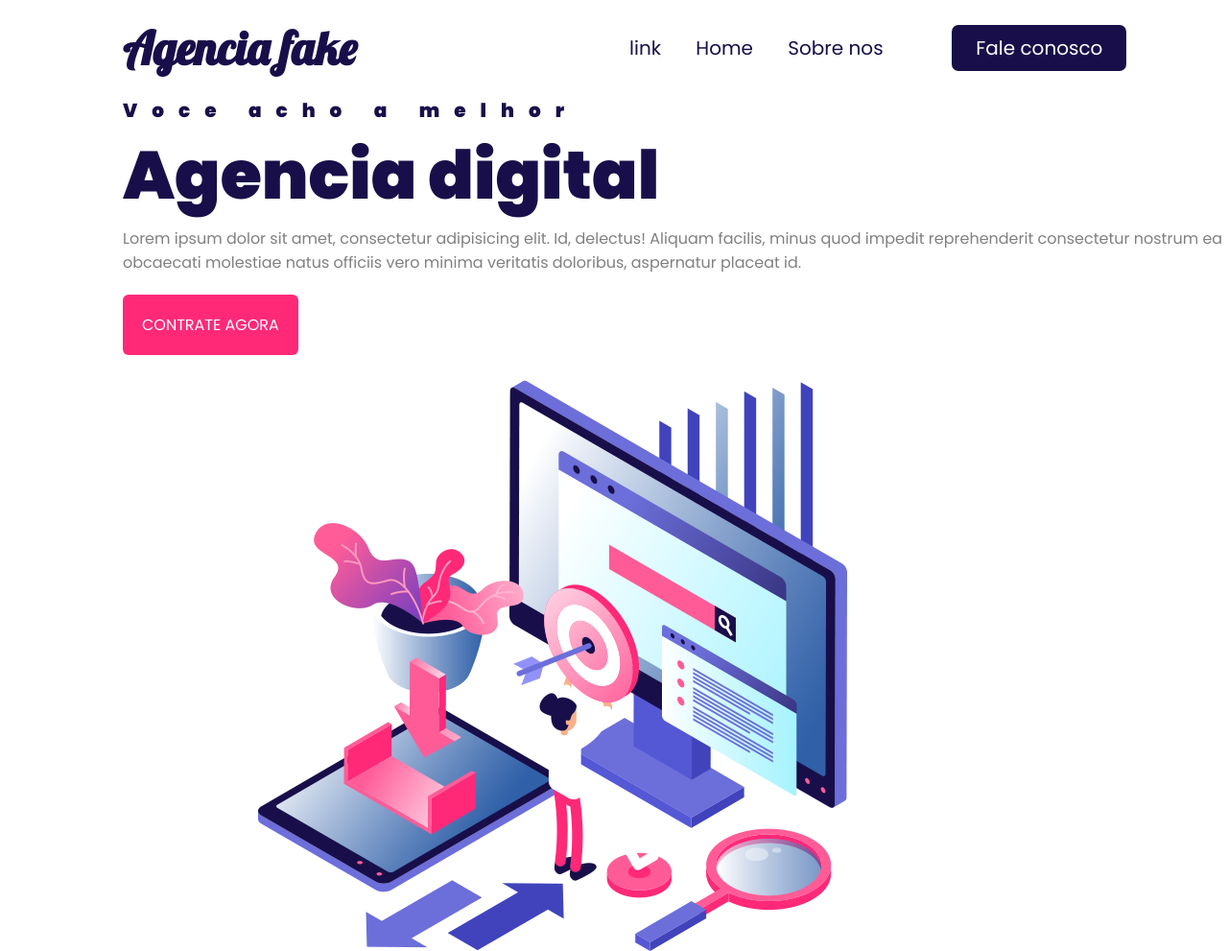
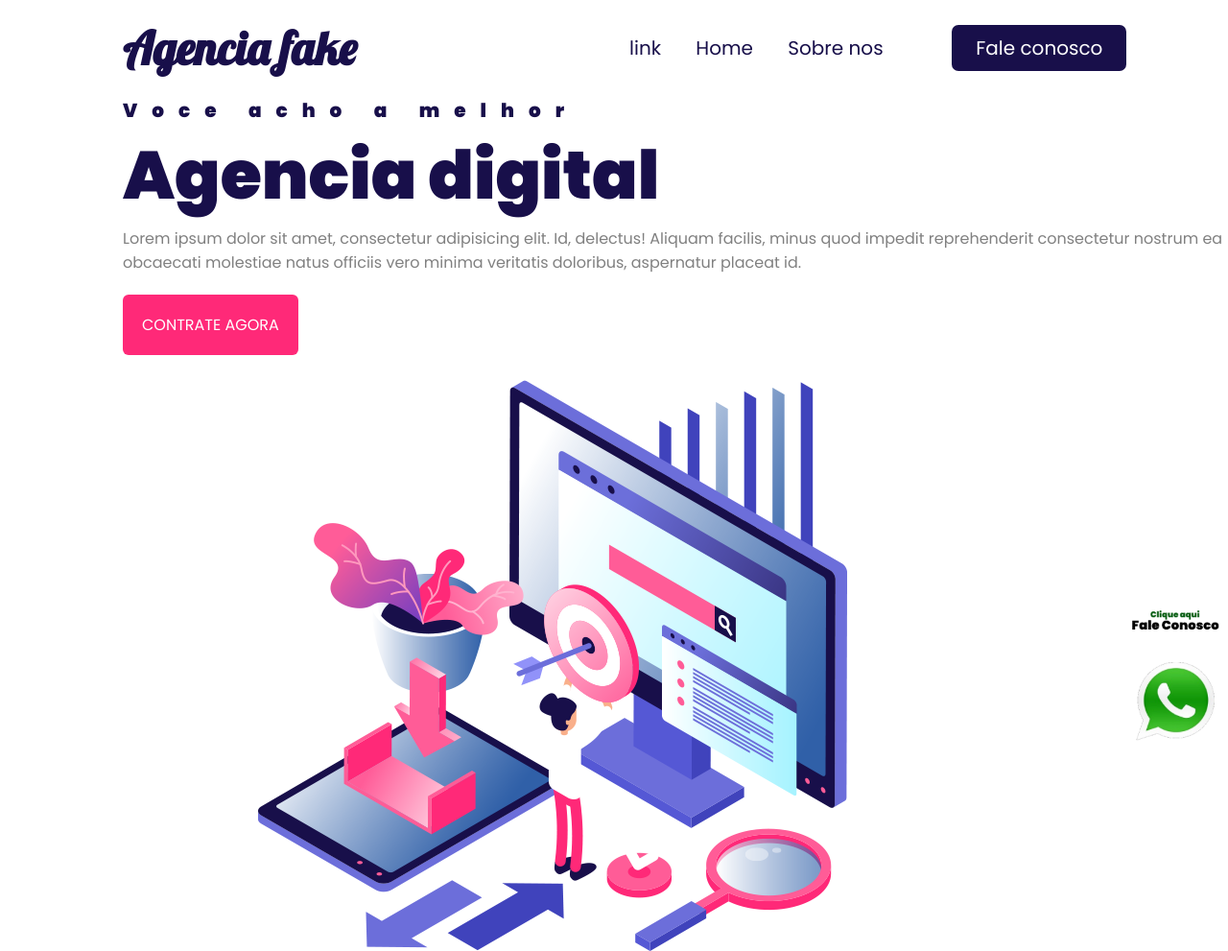
Before and after one commit to Dyego27/SITE, a plain HTML site: page index.html in a window 1280 px wide. Shown: the top 991 px of the page at 96% size. Drawn offline with Linux system fonts and the light colour scheme.

Commit message:
butao whats feito,iniciando media quares

```diff
--- a/style.css
+++ b/CSS/style.css
@@ -12,6 +12,8 @@ body{
     justify-content: center;
     align-items: center;
     height: 100px;
+    position: fixed;
+    width: 100%;
 }
 .logo{
     flex:20%;
@@ -55,6 +57,7 @@ body{
     height: auto;
     justify-content: center;
     align-items: center;
+    padding-top: 100px;
 }
 .headline{
     flex: 40%;
@@ -163,3 +166,11 @@ footer{
 b{
     color: white;
 }
+.whats{
+    position: fixed;
+    bottom: 5px;
+    right: 5px;
+}
+.whats img{
+    width: 100px;
+}
--- a/index.html
+++ b/index.html
@@ -3,7 +3,8 @@
 <head>
     <meta charset="UTF-8">
     <meta name="viewport" content="width=device-width, initial-scale=1.0">
-    <link rel="stylesheet" href="style.css">
+    <link rel="stylesheet" href="CSS/style.css">
+    <link rel="stylesheet" href="CSS/responsividade.css">
     <title>SITE FAKE</title>
 </head>
 <body>
@@ -74,6 +75,6 @@
         </div>
         <b>© Todos os direitos reservados</b>
     </footer>
-    <img src="img/whats.png" alt="" class="whats">
+    <a href="https://api.whatsapp.com/send?phone=5583996233608&text=Ola%20peguei%20o%20seu%20contato%20no%20site!" target="_blank" class="whats"><img src="img/whats.png" alt=""></a>
 </body>
 </html>
```
Also changed, not shown: CSS/responsividade.css (added).
